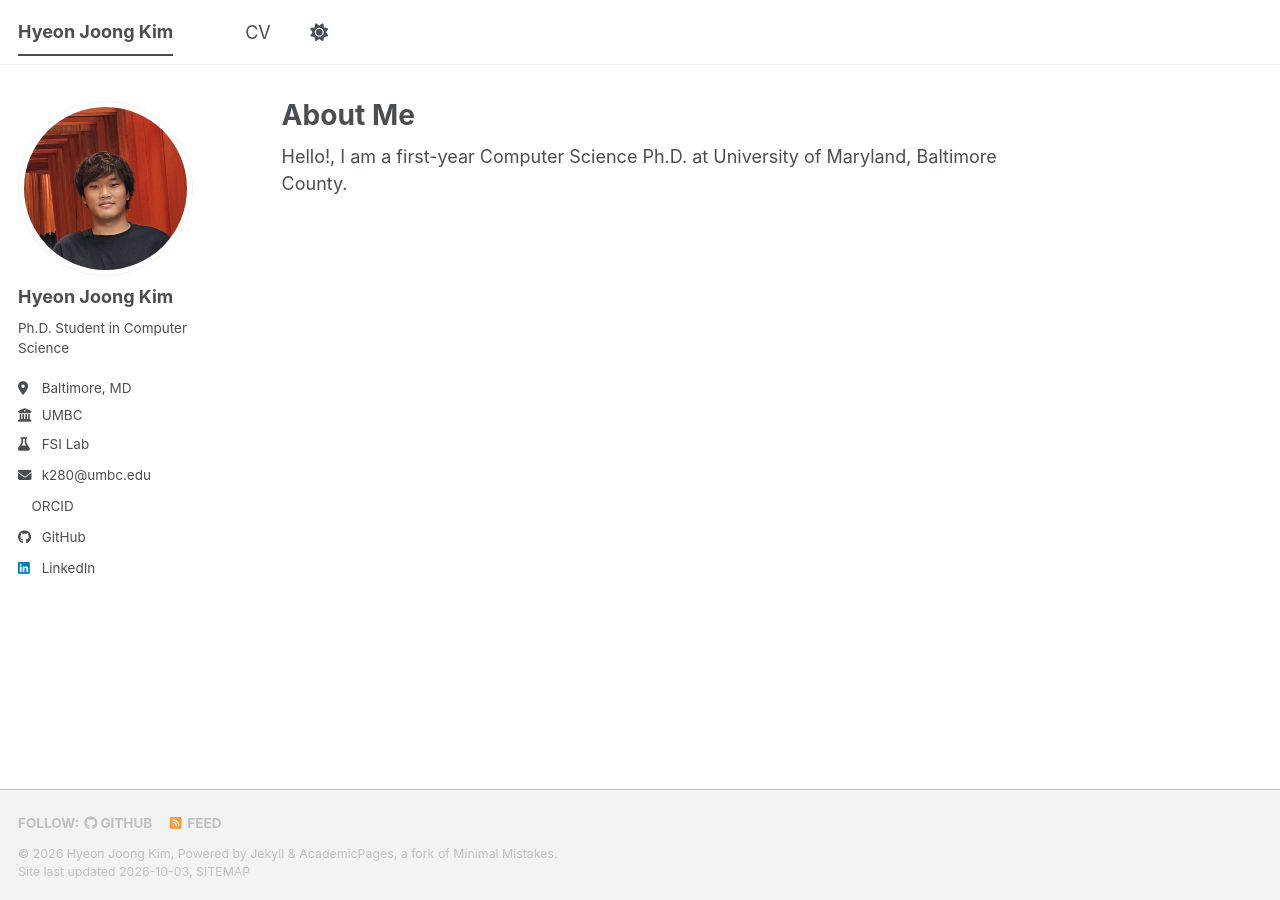
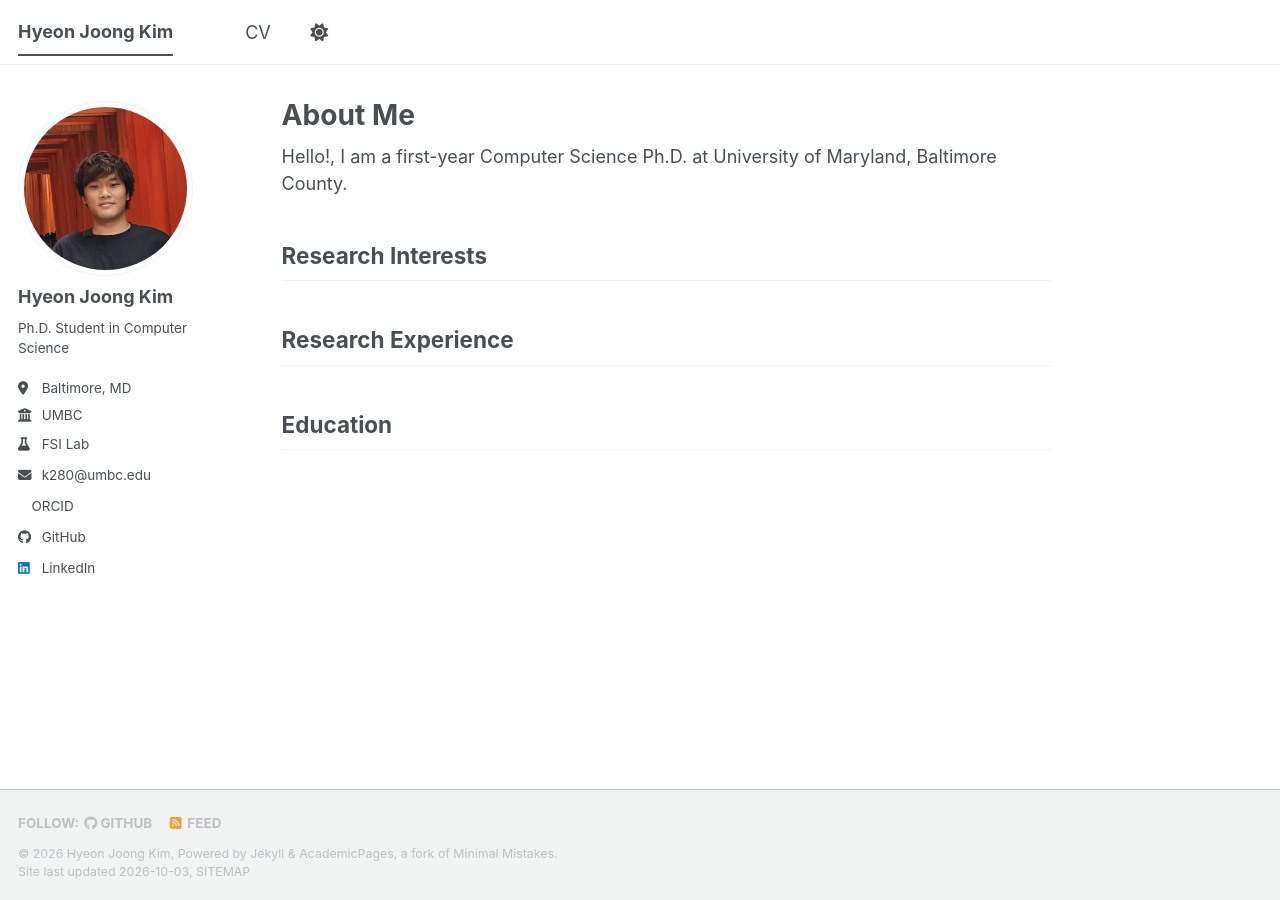
Before and after one commit to hyeonjoong-k/hyeonjoong-k.github.io, a Jekyll site: the page built from _pages/about.md, in a window 1280 px wide. Built offline with Jekyll 4.4.1, drawn with Linux system fonts in a browser that asks for light colours; a style sheet for code colours, icons or effects is not loaded.

Commit message:
Update about.md

```diff
--- a/_pages/about.md
+++ b/_pages/about.md
@@ -8,3 +8,9 @@ redirect_from:
 ---
 
 Hello!, I am a first-year Computer Science Ph.D. at University of Maryland, Baltimore County.
+
+## Research Interests
+
+## Research Experience
+
+## Education
```
